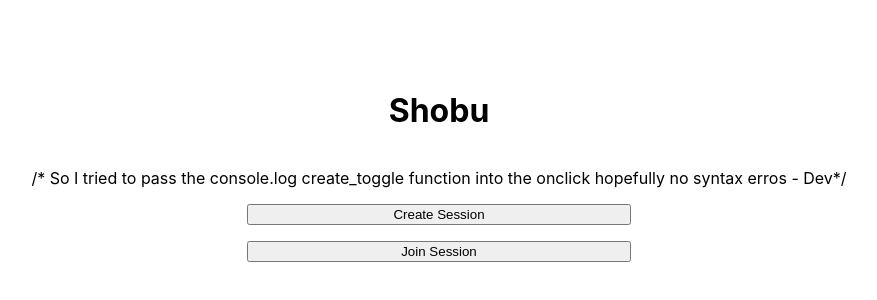
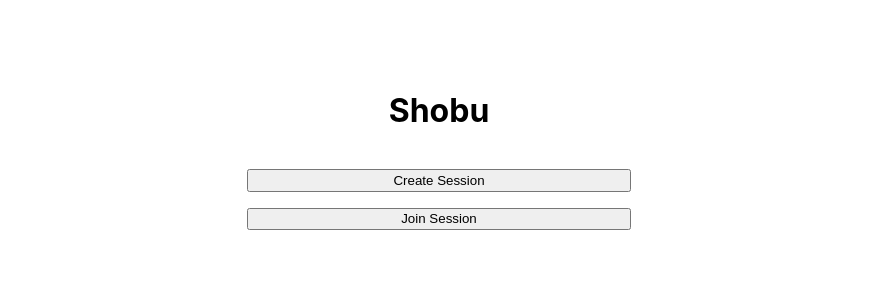
Before and after one commit to matthewgehring/shobusite, a React (Create React App) app in the folder client/: page / in a window 1280 px wide. Shown: the part 250-550 px from the top of the page, without its empty margins (201-1078 px from the left). Built offline with nearby package versions, Linux system fonts and the light colour scheme; no server answers.

Commit message:
remove logs

```diff
--- a/client/src/components/Container.js
+++ b/client/src/components/Container.js
@@ -45,10 +45,8 @@ const Container = () => {
     let [didMount, setDidMount] = React.useState(false);
 
     React.useEffect(()=>{
-        console.log("#1 Container.js Useeffect");
         setDidMount(true)
         socket.on("session-created",(user,code)=>{
-            console.log("1 Container setstate/setdidmount");
             setState({
             ...state,
             landing:false,
@@ -60,7 +58,6 @@ const Container = () => {
         })})
 
         socket.on("valid-code",(gs)=>{
-            console.log("2 Container setstate");
             setState({
                 ...state,
                 lobby_waiting: false,
@@ -70,7 +67,6 @@ const Container = () => {
            })
         })
         return () => {
-            console.log("3 Container setDidmount");
             setDidMount(false);
         }
     }, [state]);
--- a/client/src/components/Square.js
+++ b/client/src/components/Square.js
@@ -8,7 +8,6 @@ const Square = (props) => {
     const [highlight, setHighlight] = React.useState(false);
 
     const playerMove = (props) => {
-        console.log("17 Square.js setstate");
         setHighlight(!highlight);
         if (moves.length < 2){
             moves.push([ props.region, props.index])
@@ -16,13 +15,11 @@ const Square = (props) => {
             && moves.length === 2){
                 moves.push([ props.region, props.index])
                 if(props.isPlayer_one){
-                    console.log("18 Square.js setstate");
                     setHighlight(!highlight);
                     socket.emit("player-move", '1', moves);
                     moves.length = 0;
                 }
                 else{
-                    console.log("19 Square.js setstate");
                     setHighlight(!highlight);
                     socket.emit("player-move", '2', moves);
                     moves.length = 0;
@@ -46,9 +43,7 @@ const Square = (props) => {
         }
 
         React.useEffect(()=>{
-            console.log("#4 Square.js Useeffect")
             setTimeout(()=>{
-                console.log("20 Square.js setstate");
                 setHighlight(false);
             }, 500);
         }, [props.gameState.p1_turn])
--- a/client/src/components/createSession.js
+++ b/client/src/components/createSession.js
@@ -7,7 +7,6 @@ const CreateSession = () => {
     const [state, setState] = React.useState({player1_name:""});
 
     const updateForm = (e) => {
-        console.log("4 createSession.js setstate");
         setState({
             player1_name: e.target.value
             }
--- a/client/src/components/joinSession.js
+++ b/client/src/components/joinSession.js
@@ -11,7 +11,6 @@ export default class joinSession extends Component {
         invalid: false
     }
     updateForm = (event) => {
-        console.log("12 joinSession.js setstate");
         this.setState({
             [event.target.name]: event.target.value
         })
@@ -27,7 +26,6 @@ export default class joinSession extends Component {
 
     componentDidMount(){
         socket.on("invalid-code",()=>{
-            console.log("13 joinSession.js setstate");
             this.setState({invalid:true});
         })
 
--- a/client/src/components/landing.js
+++ b/client/src/components/landing.js
@@ -17,15 +17,14 @@ const Landing = props => {
         <AnimatePresence>
         <motion.div className="landing" initial={{opacity:0}} animate={{opacity:1}} exit={{opacity:0}}>
             <h1 className="title">Shobu</h1>
-                /* So I tried to pass the console.log create_toggle function into the onclick hopefully no syntax erros - Dev*/
-                <Button className="session-btn" color="primary" size="md" onClick={() => {create_toggle;console.log("14 landing.js setstate");}} >Create Session</Button>
+                <Button className="session-btn" color="primary" size="md" onClick={create_toggle} >Create Session</Button>
                 <Modal isOpen={modal_create} toggle={create_toggle}>
                     <ModalHeader toggle={create_toggle}></ModalHeader>
                     <ModalBody>
                         <CreateSession/>
                     </ModalBody>
                 </Modal>
-                <Button className="session-btn" color="primary" size="md" onClick={() => {join_toggle;console.log("15 landing.js setstate");}}>Join Session</Button>
+                <Button className="session-btn" color="primary" size="md" onClick={join_toggle}>Join Session</Button>
                 <Modal isOpen={modal_join} toggle={join_toggle}>
                     <ModalHeader toggle={join_toggle}></ModalHeader>
                     <ModalBody>
```
Also changed, not shown: client/src/components/Game.js (+0 -8 lines).
